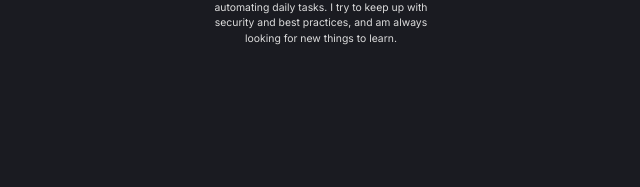
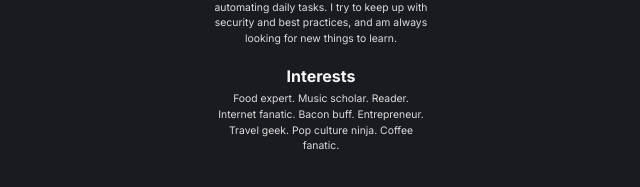
Before and after one commit to Striperoooo/digital-business-card, a React (Vite) app: page / in a window 1280 px wide. Shown: the part 495-682 px from the top of the page, without its empty margins (319-959 px from the left). Built offline with nearby package versions, Linux system fonts and the light colour scheme.

Commit message:
Add Interests component and update styles
Uncommented and rendered the Interests component in App.jsx. Created Interests.jsx with content and added corresponding styles in index.css for the new component.

```diff
--- a/src/App.jsx
+++ b/src/App.jsx
@@ -2,7 +2,7 @@ import './App.css'
 
 import Info from './components/Info'
 import About from './components/About'
-// import Interests from './components/Interests'
+import Interests from './components/Interests'
 // import Footer from './components/Footer'
 
 export default function App() {
@@ -12,6 +12,7 @@ export default function App() {
     <>
       <Info />
       <About />
+      <Interests />
     </>
   )
 }
--- a/src/components/Interests.jsx
+++ b/src/components/Interests.jsx
@@ -0,0 +1,12 @@
+
+
+export default function Interests() {
+    return (
+        <>
+            <div className="interests-container content-padding">
+                <h2 className="heading-style">Interests</h2>
+                <p className="paragraph-style">Food expert. Music scholar. Reader. Internet fanatic. Bacon buff. Entrepreneur. Travel geek. Pop culture ninja. Coffee fanatic.</p>
+            </div>
+        </>
+    )
+}
--- a/src/index.css
+++ b/src/index.css
@@ -99,10 +99,14 @@ header {
     color: #FFFFFF;
 }
 
-/* about component */
+/* about and interest component */
 
 .about-container {
     margin-top: 2.06rem;
+}
+
+.interests-container {
+    margin-top: 1.25rem;
 }
 
 .heading-style {
```
